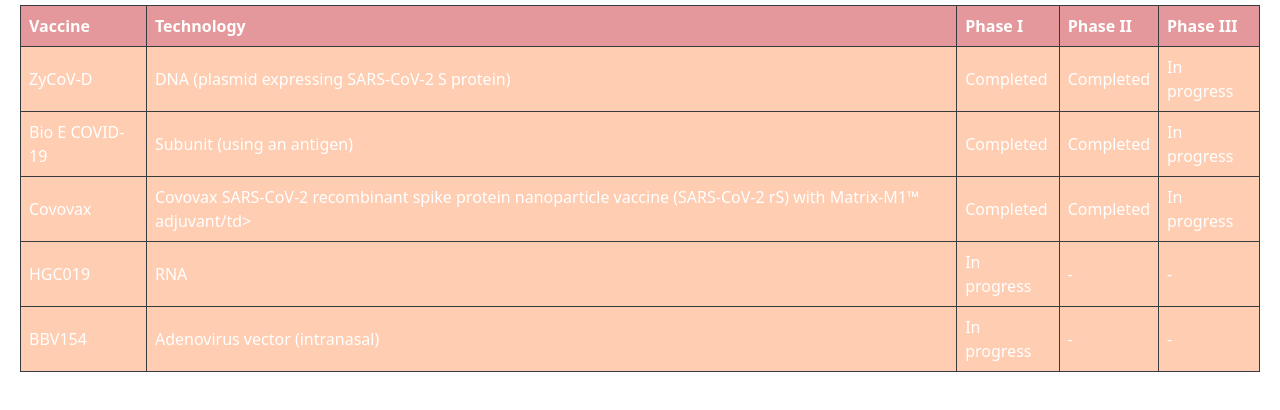
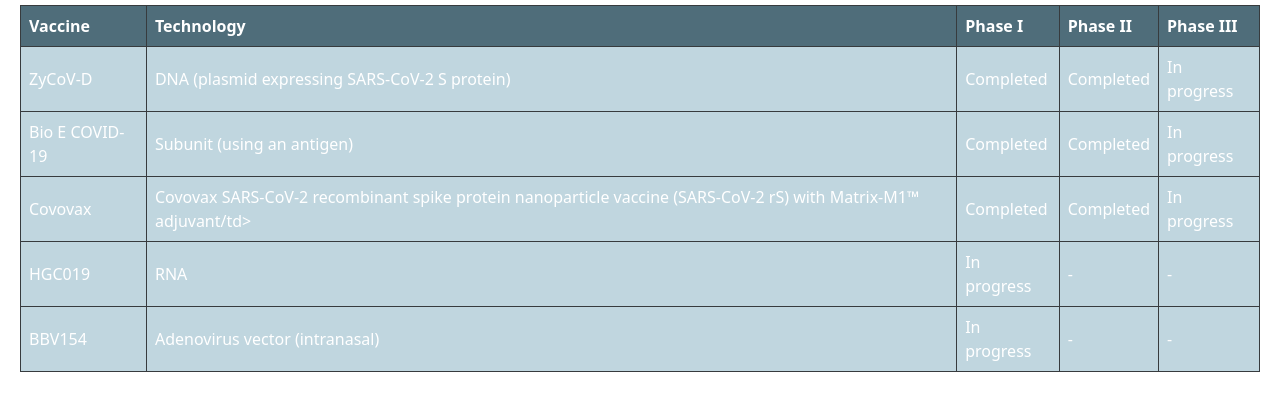
Before and after one commit to Coolmangamer786/covid19resources, a plain HTML site: page vaccine_details.html in a window 1280 px wide. Shown: the part 332-742 px from the top of the page. Drawn offline with nearby package versions, Linux system fonts and the light colour scheme.

Commit message:
Update style.css

```diff
--- a/style.css
+++ b/style.css
@@ -31,12 +31,12 @@ td,th {
       background-color: #83c5be;
   }
   #t02{
-    background-color: #ffcdb2;
+    background-color: #c0d6df;
 }
   #r01{
       background-color: #006d77;
 
   }
   #r02{
-      background-color: #e5989b;
+      background-color: #4f6d7a;
   }
```
